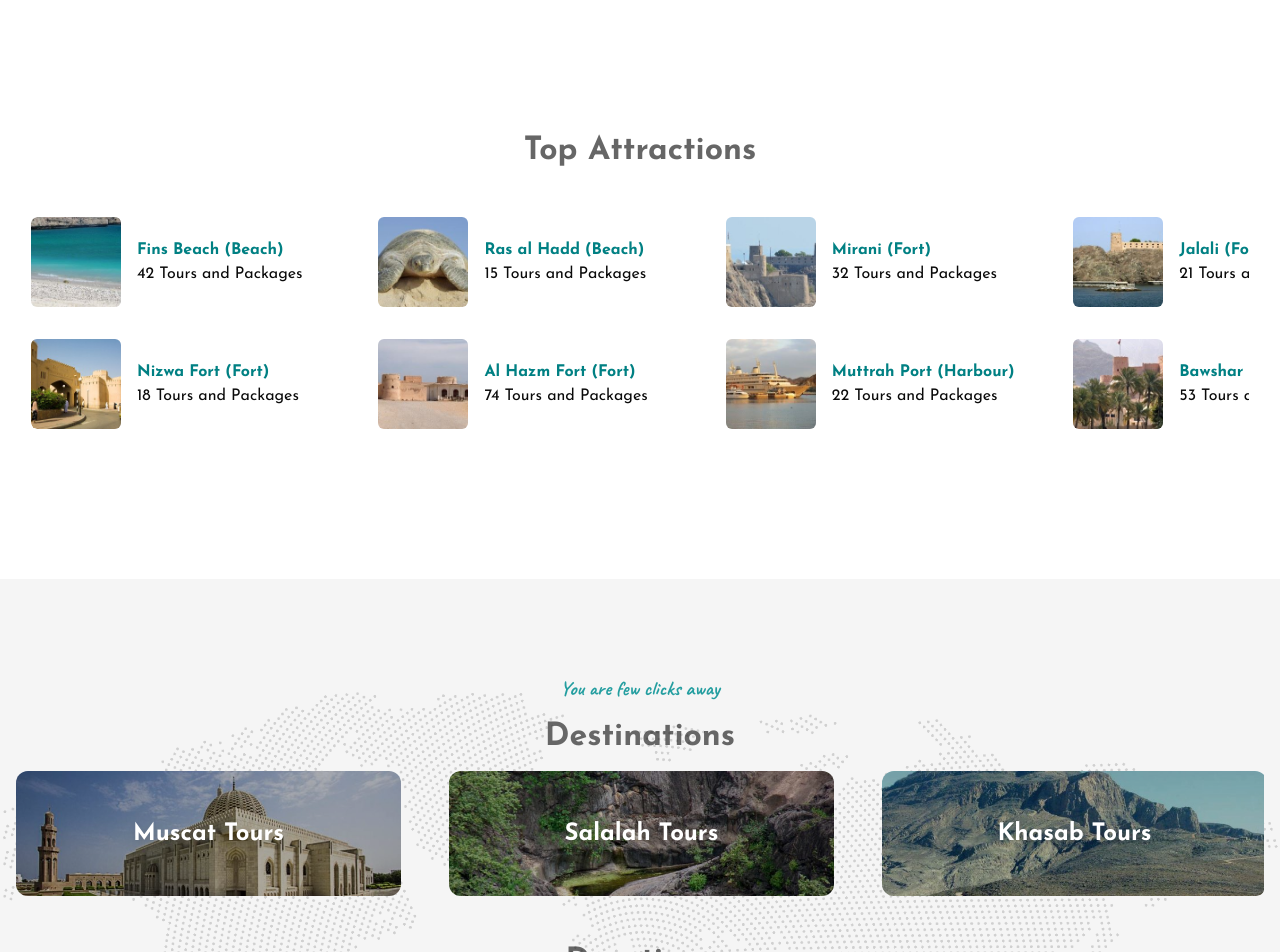
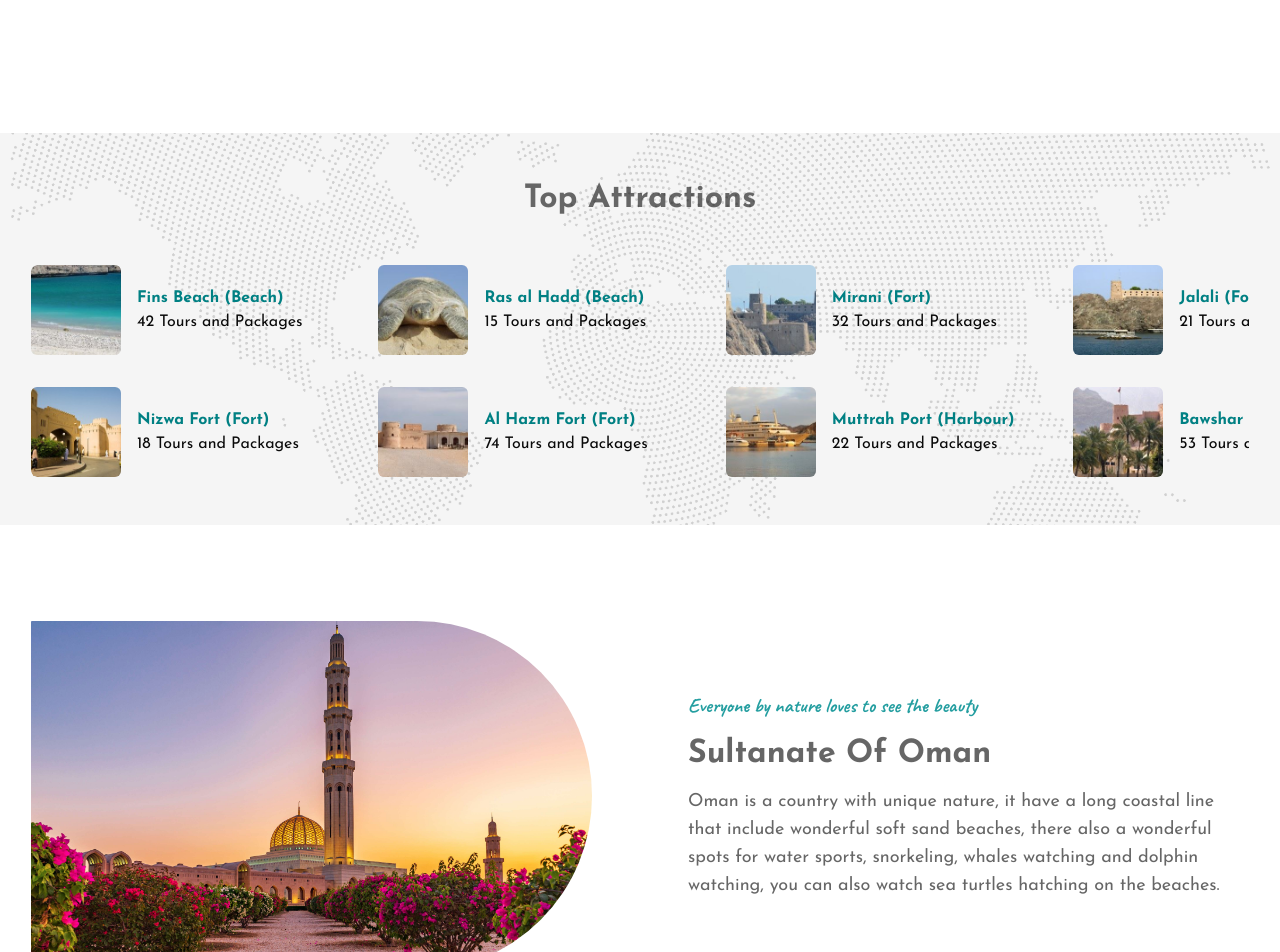
Before and after one commit to AbdelrahmanQm/tourzania, a Next.js app: page / in a window 1280 px wide. Shown: the part 1680-2632 px from the top of the page. Built offline with nearby package versions, Linux system fonts and the light colour scheme.

Commit message:
Working on footer

```diff
--- a/src/app/layout.tsx
+++ b/src/app/layout.tsx
@@ -3,6 +3,7 @@ import "./globals.css";
 import NavMain from "@/components/navbar/mainNavbar/NavMain";
 import { StoreProvider } from "@/state/StoreProvider";
 import SideBar from "../components/sideBar/SideBar";
+import FooterMain from "@/components/footer/FooterMain";
 
 export const metadata: Metadata = {
   title: "Create Next App",
@@ -21,6 +22,7 @@ export default function RootLayout({
           <SideBar />
           <NavMain />
           {children}
+          <FooterMain />
         </body>
       </html>
     </StoreProvider>
--- a/src/app/page.tsx
+++ b/src/app/page.tsx
@@ -8,6 +8,7 @@ import TopToursMain from "@/components/topToursSection/TopToursMain";
 import TopAttractionsMain from "@/components/topAttractionsSection/TopAttractionsMain";
 import PartnersSectionMain from "@/components/partnersSection/PartnersSectionMain";
 import AboutAgencyMain from "@/components/InfoSections/AboutAgencyMain";
+import AboutOmanMain from "@/components/InfoSections/AboutOmanMain";
 
 const Home: NextPage = () => {
   return (
@@ -15,6 +16,7 @@ const Home: NextPage = () => {
       <HeroMain />
       <FeaturesMain />
       <TopAttractionsMain />
+      <AboutOmanMain />
       <ShortCutsMain />
       <TopToursMain />
       <AboutAgencyMain />
--- /dev/null
+++ b/src/components/InfoSections/AboutOmanMain.tsx
@@ -0,0 +1,27 @@
+import Image from "next/image";
+import React from "react";
+import jebelShams from "../../../public/img/temp/i-parallax-20.jpg";
+import mainData from "../appData/mainData";
+
+const AboutOmanMain: React.FC = () => {
+  return (
+    <div className="flex max-w-[1250px] px-4 mx-auto lg:gap-24 sm:gap-8 items-center lg:flex-row sm:flex-col w-full mt-24">
+      <div className="flex-1 md:max-h-[350px] sm:max-h-[250px]  overflow-hidden lg:rounded-r-full sm:rounded-3xl relative flex items-center">
+        <Image src={jebelShams} alt="About Company" objectFit="cover" />
+      </div>
+      <div className="flex-1">
+        <h2 className="font-bold text-xl font-hand mb-4 text-lightgreen">
+          {mainData.content.aboutOman.subText}
+        </h2>
+        <h2 className="font-bold text-3xl text-section mb-4">
+          {mainData.content.aboutOman.mainText}
+        </h2>
+        <p className="text-lg text-lightergray">
+          {mainData.content.aboutOman.aboutText}
+        </p>
+      </div>
+    </div>
+  );
+};
+
+export default AboutOmanMain;
--- a/src/components/appData/mainData.ts
+++ b/src/components/appData/mainData.ts
@@ -19,6 +19,11 @@ const mainData = {
           and modern comfortable vehicles, we serve our clients with the top
           level of quality and safety to provide them with a Life Time tour and
           unforgettable experience in Oman.`,
+    },
+    aboutOman: {
+      mainText: "Sultanate Of Oman",
+      subText: "Everyone by nature loves to see the beauty",
+      aboutText: `Oman is a country with unique nature, it have a long coastal line that include wonderful soft sand beaches, there also a wonderful spots for water sports, snorkeling, whales watching and dolphin watching, you can also watch sea turtles hatching on the beaches.`,
     },
     features: [
       {
--- /dev/null
+++ b/src/components/footer/FooterMain.tsx
@@ -0,0 +1,37 @@
+import React from "react";
+import footerData from "../appData/footerData";
+import Link from "next/link";
+const FooterMain: React.FC = () => {
+  return (
+    <div className="bg-gray">
+      <div className="max-w-[1250px] px-4 mx-auto ">
+        <div className="grid grid-cols-2 gap-4 py-4">
+          {footerData.linkGroups.map((group, index) => {
+            return (
+              <div key={index} className="">
+                <h2 className="cursor-default font-bold text-white text-lg">
+                  {group.linkGroupName}
+                </h2>
+                <div className="flex flex-col">
+                  {group.links.map((link, index) => {
+                    return (
+                      <Link
+                        href={link.link}
+                        key={index}
+                        className="cursor-pointer text-graybg "
+                      >
+                        {link.name}
+                      </Link>
+                    );
+                  })}
+                </div>
+              </div>
+            );
+          })}
+        </div>
+      </div>
+    </div>
+  );
+};
+
+export default FooterMain;
--- /dev/null
+++ b/src/components/footer/LinkGroup.tsx
@@ -0,0 +1,12 @@
+import React from "react";
+
+type LinkGroupType = {
+  linkGroupName: string;
+  links: { name: string; link: string }[];
+};
+
+const LinkGroup: React.FC = () => {
+  return <div></div>;
+};
+
+export default LinkGroup;
--- a/src/components/shortCutsSection/ShortCutsMain.tsx
+++ b/src/components/shortCutsSection/ShortCutsMain.tsx
@@ -7,7 +7,7 @@ import { ScrollArea, ScrollBar } from "@/components/ui/scroll-area";
 
 const ShortCutsMain: React.FC = () => {
   return (
-    <div className="flex flex-col items-center mt-[150px] bg-graybg px-4 py-24 relative overflow-hidden ">
+    <div className=" flex flex-col items-center mt-24 bg-graybg px-4 py-24 relative overflow-hidden ">
       <Image
         src={worldMap}
         alt="world map"
--- a/src/components/topAttractionsSection/TopAttractionsMain.tsx
+++ b/src/components/topAttractionsSection/TopAttractionsMain.tsx
@@ -2,10 +2,20 @@ import React from "react";
 import Attraction from "./Attraction";
 import topAttractions from "../appData/topAttractions";
 import { ScrollArea, ScrollBar } from "@/components/ui/scroll-area";
+import Image from "next/image";
+import worldMap from "../../../public/img/world-map.png";
 
 const TopAttractionsMain: React.FC = () => {
   return (
-    <div className="max-w-[1250px] mx-auto px-4 pt-44">
+    <div className="relative bg-graybg">
+      <Image
+        src={worldMap}
+        alt="world map"
+        objectFit="cover"
+        fill
+        className="absolute left-0 top-0 opacity-15"
+      />
+      <div className="max-w-[1250px] mx-auto px-4 mt-44 py-12 ">
         <div className="flex flex-col items-center mb-12">
           <h2 className="font-bold text-3xl text-section ">Top Attractions</h2>
         </div>
@@ -28,6 +38,7 @@ const TopAttractionsMain: React.FC = () => {
           <ScrollBar orientation="horizontal" />
         </ScrollArea>
       </div>
+    </div>
   );
 };
 
```
Lines whose indentation alone changed are shown as unchanged.
